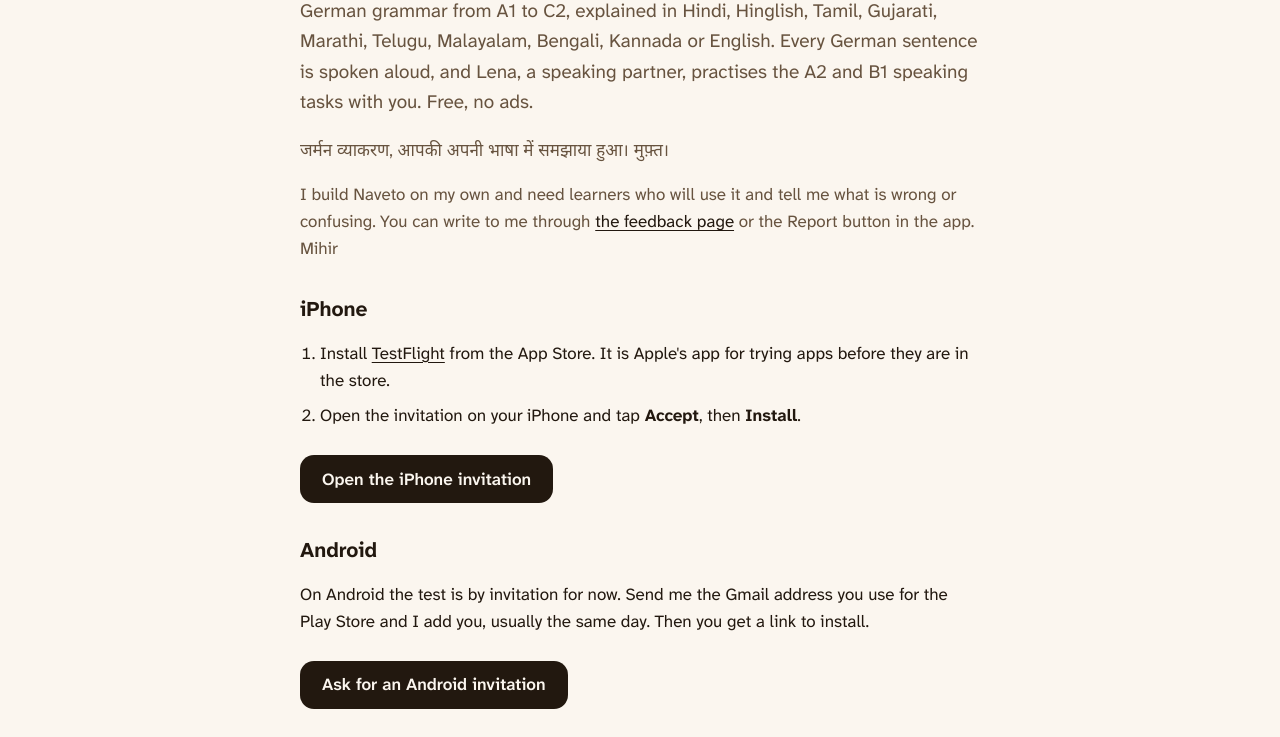
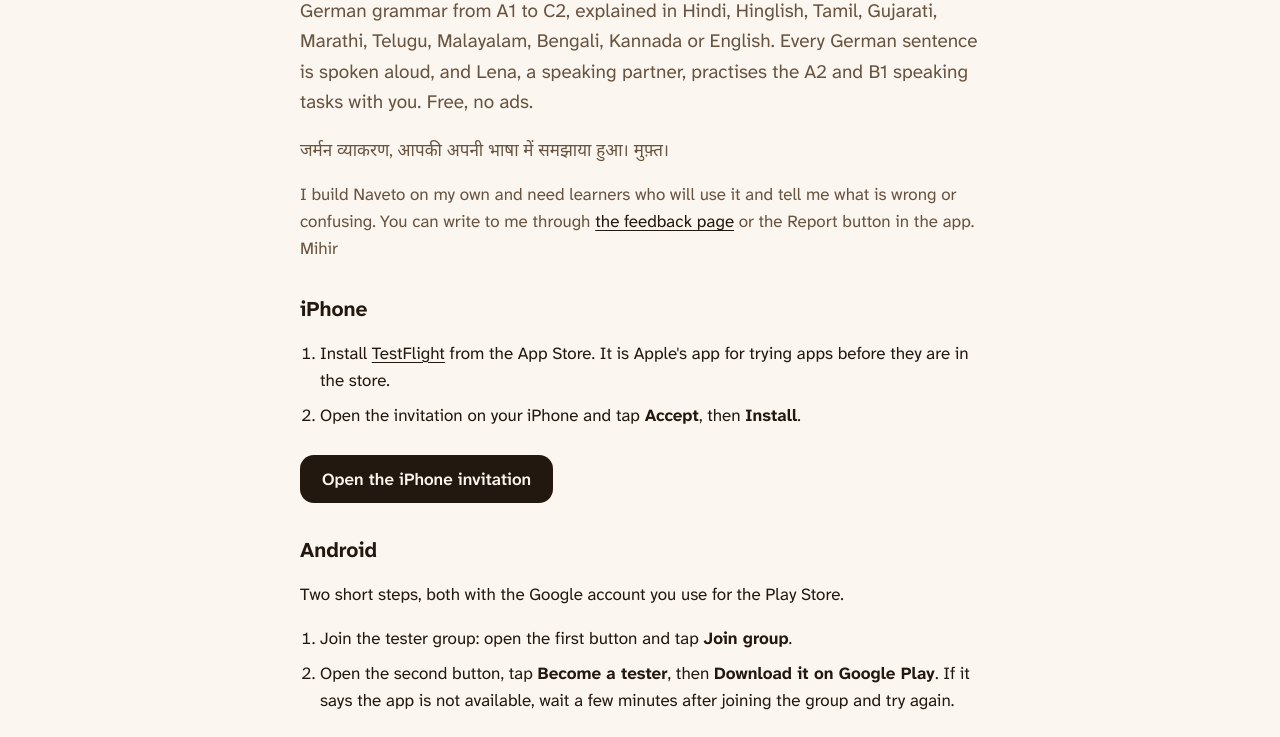
Before and after one commit to Mihir22c/naveto-site, a plain HTML site: page join/index.html in a window 1280 px wide. Shown: the part 208-945 px from the top of the page. Drawn offline with Linux system fonts and the light colour scheme.

Commit message:
Join page: Android steps (tester group, then Play opt-in)
Co-Authored-By: Claude Opus 5.5 <noreply@anthropic.com>
Claude-Session: https://claude.ai/code/session_011PguGBngXU8TGcyNY5ZWXM

```diff
--- a/join/index.html
+++ b/join/index.html
@@ -46,11 +46,16 @@ Mihir</p>
 </div>
 
 <h2 id="android">Android</h2>
-<p>On Android the test is by invitation for now. Send me the Gmail address
-you use for the Play Store and I add you, usually the same day. Then you
-get a link to install.</p>
+<p>Two short steps, both with the Google account you use for the Play Store.</p>
+<ol>
+  <li>Join the tester group: open the first button and tap <b>Join group</b>.</li>
+  <li>Open the second button, tap <b>Become a tester</b>, then
+  <b>Download it on Google Play</b>. If it says the app is not available,
+  wait a few minutes after joining the group and try again.</li>
+</ol>
 <div class="cta">
-  <a class="btn" href="mailto:mihir.m.bavisi@gmail.com?subject=Naveto%20Android%20early%20access&amp;body=My%20Play%20Store%20Gmail%20address%3A%20">Ask for an Android invitation</a>
+  <a class="btn" href="https://groups.google.com/g/naveto-testers">1. Join the tester group</a>
+  <a class="btn" href="https://play.google.com/apps/testing/com.naveto.germangrammar">2. Become a tester</a>
 </div>
 
 <h2>Good to know</h2>
```
